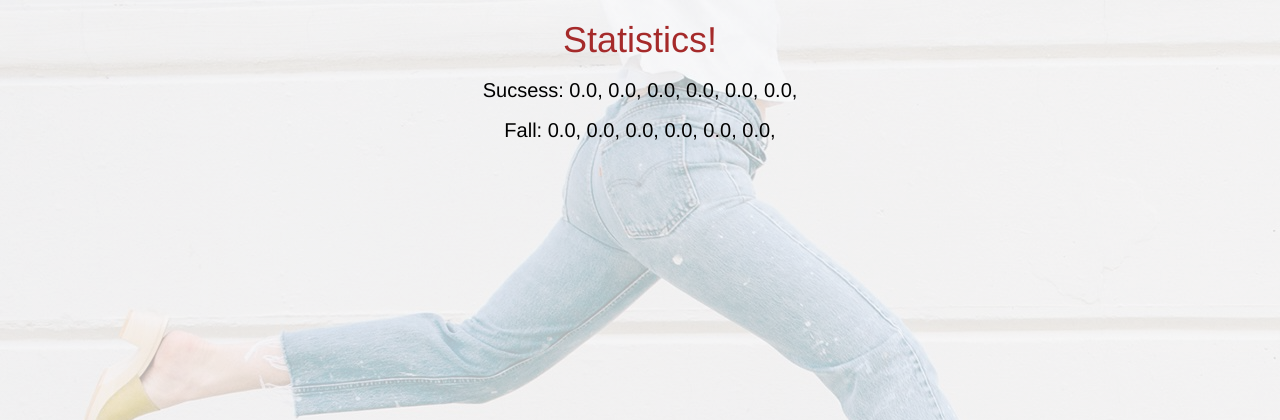
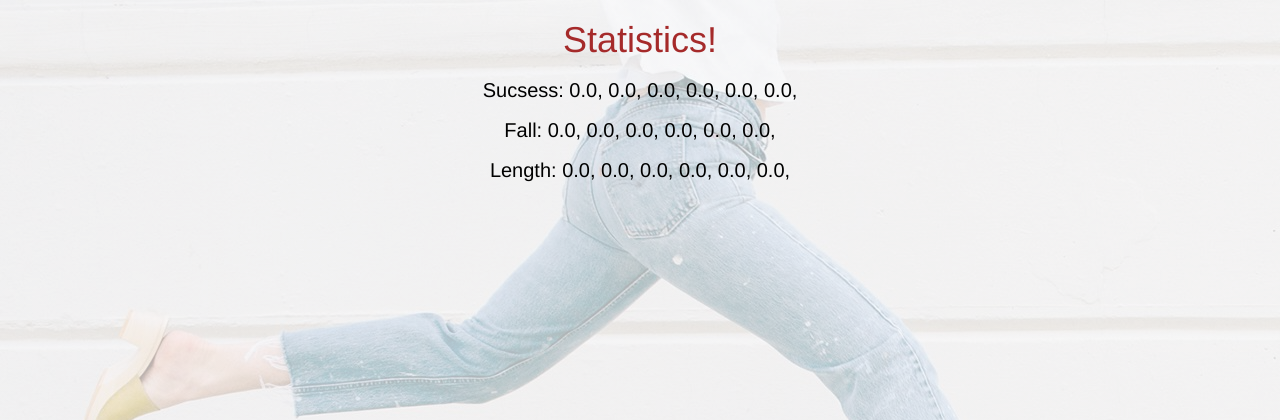
Before and after one commit to Seplanna/WebApiFashionSearch, a Django app: page /statistics/ in a window 1280 px wide. Shown: the top 420 px of the page. Run offline with Django 3.2, Linux system fonts and the light colour scheme; data that the repository does not hold is empty; some libraries are stand-ins or nearby versions.

Commit message:
change statistics

```diff
--- a/final_stage/views.py
+++ b/final_stage/views.py
@@ -42,13 +42,17 @@ def Statistics(request):
     tasks = [task for task in tasks if task.iteration >= 5]
     games_sucsess = [0. for i in range(n_methods)]
     games_fall = [0. for i in range(n_methods)]
+    games_length = [0. for i in range(n_methods)]
     for i in tasks:
         game = Game.objects.filter(task=i)
         for g in game:
             if g.sucsess == 1:
                 games_sucsess[g.method_id] += 1
+                games_length[g.method_id] += g.iteration
             if g.sucsess == -1:
                 games_fall[g.method_id] += 1
+    for i in range(n_methods):
+        games_length[i] = float(games_length[i]) / (games_sucsess[i] + 1e-10)
     return render(request, 'final_stage/statistics.html', locals())
 
 def FinalStage(request, game_id, product_id):
--- a/templates/final_stage/statistics.html
+++ b/templates/final_stage/statistics.html
@@ -37,6 +37,14 @@
                 {% endfor %}
             </p>
 
+            <p class="title1">
+               Length:
+                {% for length in games_length%}
+                    {{ length }},
+                {% endfor %}
+            </p>
+
+
     </div>
 
 
```
